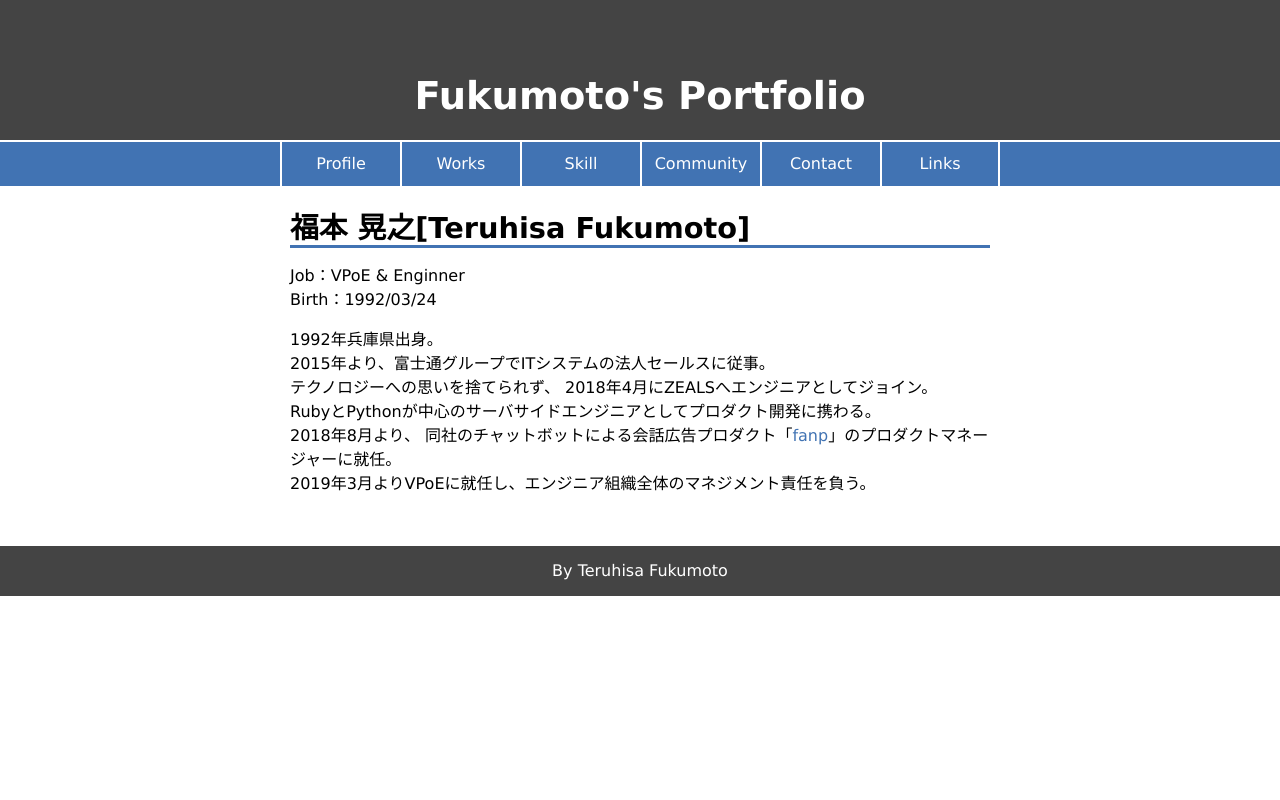
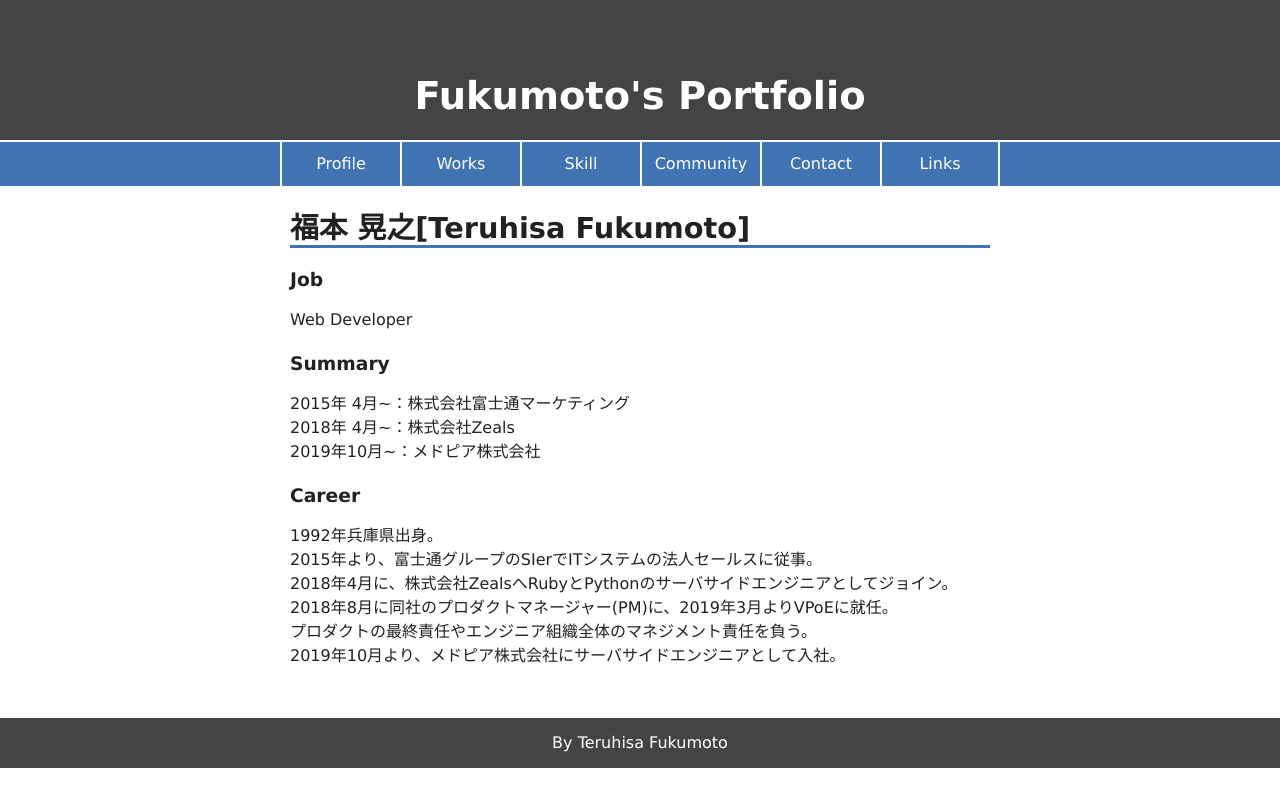
Before and after one commit to f-teruhisa/fukumoto_portfolio, a React (Create React App) app: page / in a window 1280 px wide. Built offline with nearby package versions, Linux system fonts and the light colour scheme.

Commit message:
change profile

```diff
--- a/src/App.css
+++ b/src/App.css
@@ -8,6 +8,8 @@
   'Verdana',
   'ＭＳＰゴシック',
   'sans-serif';
+  color: rgba(0,0,0,.87);
+  -webkit-font-smoothing: antialiased;
 }
 
 .App-header {
@@ -31,6 +33,7 @@
   'Verdana',
   'ＭＳＰゴシック',
   'sans-serif';
+  -webkit-font-smoothing: antialiased;
 }
 
 .App-title {
@@ -44,6 +47,7 @@
     'Verdana',
     'ＭＳＰゴシック',
     'sans-serif';
+  -webkit-font-smoothing: antialiased;
 }
 
 @media screen and (max-width: 480px) {
@@ -64,6 +68,8 @@
   margin: 30px 0 10px;
   padding-bottom: 5px;
   border-bottom: 3px solid #4173B3;
+  color: rgba(0,0,0,.87);
+  -webkit-font-smoothing: antialiased;
 }
 
 #contents h3 {
@@ -74,6 +80,8 @@
   'Verdana',
   'ＭＳＰゴシック',
   'sans-serif';
+  color: rgba(0,0,0,.87);
+  -webkit-font-smoothing: antialiased;
   margin: 20px 0 5px;
 }
 
@@ -97,6 +105,7 @@
   'Verdana',
   'ＭＳＰゴシック',
   'sans-serif';
+  -webkit-font-smoothing: antialiased;
   box-sizing: border-box;
 }
 
@@ -146,6 +155,7 @@
     'ＭＳＰゴシック',
     'sans-serif';
   font-weight: 400;
+  -webkit-font-smoothing: antialiased;
 }
 
 .card img {
@@ -163,6 +173,7 @@ ul {
     'ＭＳＰゴシック',
     'sans-serif';
   font-weight: 400;
+  -webkit-font-smoothing: antialiased;
 }
 
 li {
@@ -175,6 +186,7 @@ li {
     'ＭＳＰゴシック',
     'sans-serif';
   font-weight: 400;
+  -webkit-font-smoothing: antialiased;
 }
 
 #contents {
@@ -182,7 +194,15 @@ li {
   margin: 0 auto;
   padding: 0 30px;
   text-align: left;
-  font-family: 'Source Sans Pro';
+  font-family:
+    'Gothic MB101 Light',
+    'Hiragino Kaku Gothic W3 JIS2004',
+    'メイリオ',
+    'Meiryo',
+    'Verdana',
+    'ＭＳＰゴシック',
+    'sans-serif';
+  -webkit-font-smoothing: antialiased;
 }
 
 @media screen and (max-width: 480px) {
@@ -195,6 +215,7 @@ li {
   display: flex;
   flex-wrap: wrap;
   text-align: center;
+  -webkit-font-smoothing: antialiased;
 }
 
 a {
@@ -208,16 +229,16 @@ a {
     'Verdana',
     'ＭＳＰゴシック',
     'sans-serif';
+    -webkit-font-smoothing: antialiased;
 }
 
 p, span, text {
-  font-family:
-    'Gothic MB101 Light',
+  font-family: 'Gothic MB101 Light',
   'Hiragino Kaku Gothic W3 JIS2004',
   'メイリオ',
   'Meiryo',
   'Verdana',
   'ＭＳＰゴシック',
   'sans-serif';
-  font-weight: 400;
+  -webkit-font-smoothing: antialiased;
 }
--- a/src/components/Community.js
+++ b/src/components/Community.js
@@ -22,16 +22,6 @@ const Community = () => (
     ・Github Organization：<a href='https://github.com/gotandajs'>https://github.com/gotandajs</a><br />
     ・Community Page：<a href='https://gotanda.js.org/'>https://gotanda.js.org/</a><br />
     </p>
-
-    <h3>Facebook Developer Circle Tokyo[Organizer]</h3>
-    <p>
-    期間：2019/1 ~<br />
-    Facebook公式の開発者コミュニティ『Developer Circle』東京支部。< br />
-    日本では先に大阪支部が存在していたが、2019年1月に東京支部がローンチ。< br />
-    Facebookが提供するAPIやツールを盛り上げるため、イベントやハッカソンの開催を行う。< br />
-    ・Github Organization：<a href='https://github.com/devctokyo/Organizers'>https://github.com/devctokyo/Organizers</a><br />
-    ・Community Page：<a href='https://www.facebook.com/groups/DevCTokyo/'>https://www.facebook.com/groups/DevCTokyo/</a><br />
-    </p>
   </React.Fragment>
 );
 
--- a/src/components/Profile.js
+++ b/src/components/Profile.js
@@ -4,18 +4,23 @@ const Profile = () => (
   <div id="profile">
     <h2>福本 晃之[Teruhisa Fukumoto]</h2>
     <div className="bio">
-      <p>
-        Job：VPoE & Enginner<br />
-        Birth：1992/03/24<br />
-      </p>
-      <p>
-        1992年兵庫県出身。<br />
-        2015年より、富士通グループでITシステムの法人セールスに従事。<br />
-        テクノロジーへの思いを捨てられず、 2018年4月にZEALSへエンジニアとしてジョイン。<br />
-        RubyとPythonが中心のサーバサイドエンジニアとしてプロダクト開発に携わる。<br />
-        2018年8月より、 同社のチャットボットによる会話広告プロダクト「<a href="https://lp.fanp.me">fanp</a>」のプロダクトマネージャーに就任。<br />
-        2019年3月よりVPoEに就任し、エンジニア組織全体のマネジメント責任を負う。
-      </p>
+      <h3>Job</h3>
+        <p>Web Developer</p>
+      <h3>Summary</h3>
+        <p>
+          2015年 4月~：株式会社富士通マーケティング<br />
+          2018年 4月~：株式会社Zeals<br />
+          2019年10月~：メドピア株式会社
+        </p>
+      <h3>Career</h3>
+        <p>
+          1992年兵庫県出身。<br />
+          2015年より、富士通グループのSIerでITシステムの法人セールスに従事。<br />
+          2018年4月に、株式会社ZealsへRubyとPythonのサーバサイドエンジニアとしてジョイン。<br />
+          2018年8月に同社のプロダクトマネージャー(PM)に、2019年3月よりVPoEに就任。<br />
+          プロダクトの最終責任やエンジニア組織全体のマネジメント責任を負う。<br />
+          2019年10月より、メドピア株式会社にサーバサイドエンジニアとして入社。
+        </p>
     </div>
   </div>
 );
--- a/src/index.css
+++ b/src/index.css
@@ -1,5 +1,11 @@
 body {
   margin: 0;
   padding: 0;
-  font-family: sans-serif;
+  font-family: 'Gothic MB101 Light',
+  'Hiragino Kaku Gothic W3 JIS2004',
+  'メイリオ',
+  'Meiryo',
+  'Verdana',
+  'ＭＳＰゴシック',
+  'sans-serif';
 }
```
Also changed, not shown: src/Accounts/Accounts.js (added, +84 -0 lines). Lines whose indentation alone changed are shown as unchanged.
